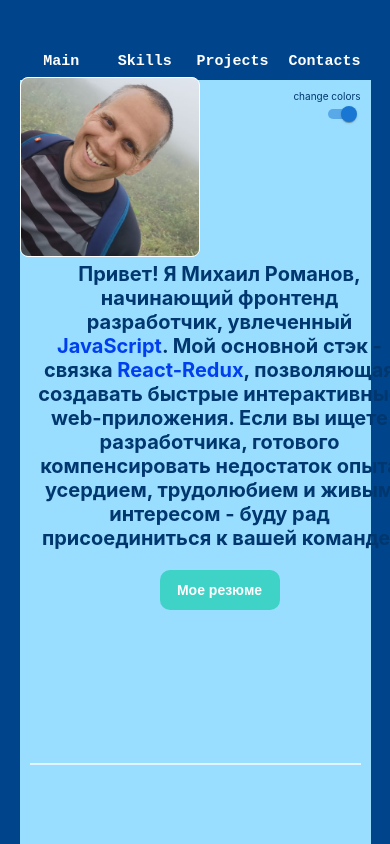
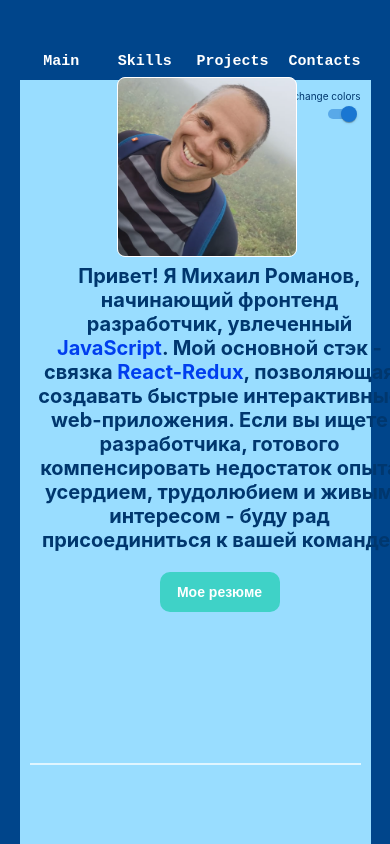
Before and after one commit to Mikro888/Portfolio, a React (Create React App) app: page / in a window 390 px wide. Shown: the top 844 px of the page. Built offline with nearby package versions, Linux system fonts and the light colour scheme.

Commit message:
image location changed

```diff
--- a/src/components/Content.module.css
+++ b/src/components/Content.module.css
@@ -257,13 +257,13 @@ a {
         width: 100%;
     }
     .description{
-        margin-top: 14px;
+        margin-top: 16px;
         width: 100%;
     }
     .card {
         position: absolute;
         top:5%;
-        left: 5%;
+        left: 30%;
         display: block;
     }
 
```
